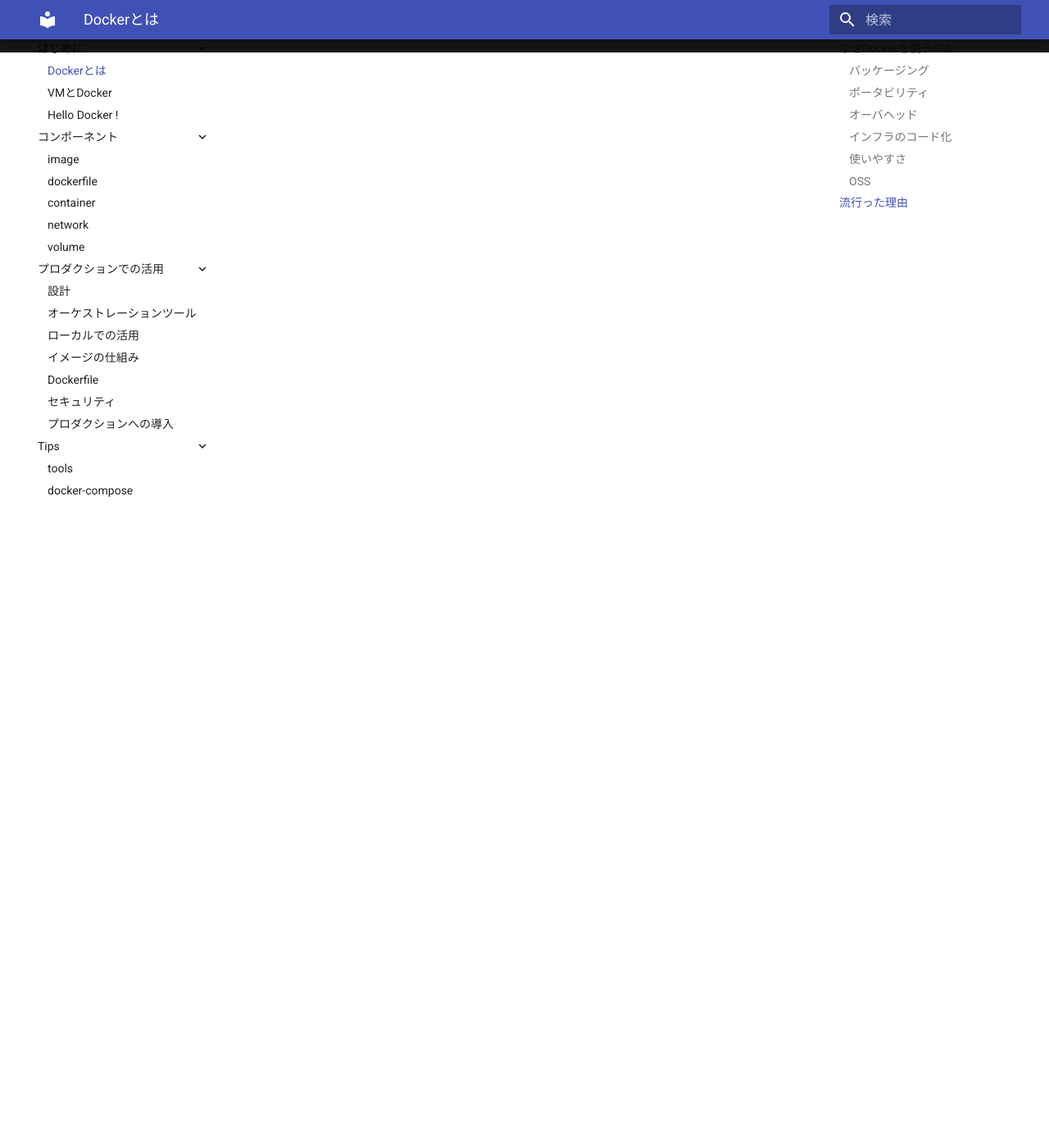
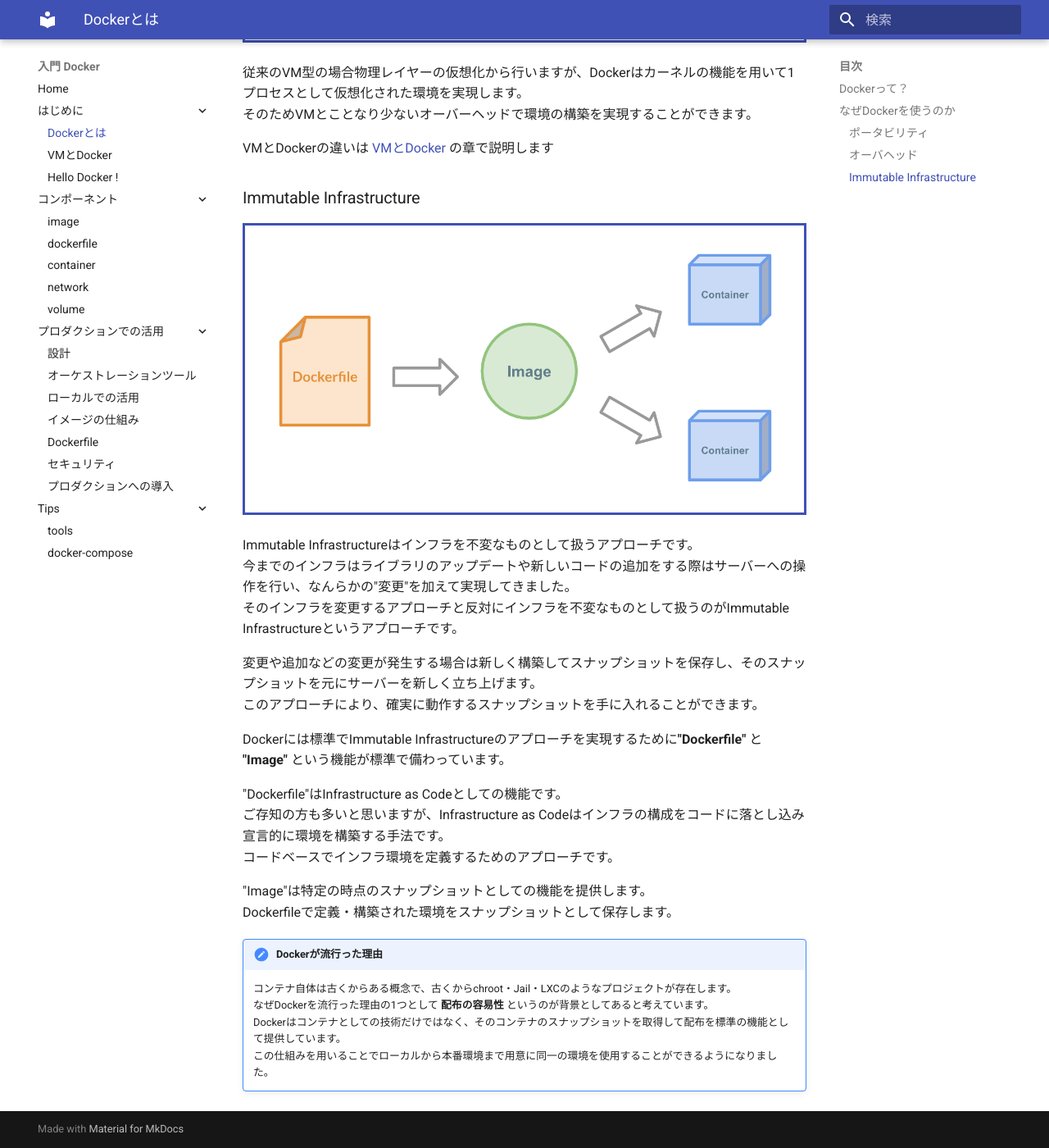
Before and after one commit to y-ohgi/introduction-docker, an MkDocs documentation site: the page built from docs/1_introduction/docker.md, in a window 1280 px wide and 1400 px high, scrolled down 1898 px. Shown: the whole window at 82% size. Built offline with MkDocs 1.6.1 and Material for MkDocs 9.7.7, drawn with Linux system fonts in a browser that asks for light colours; some of the changed text lies outside the part shown.

Commit message:
Add first version introduction docs

```diff
--- a/docs/1_introduction/docker.md
+++ b/docs/1_introduction/docker.md
@@ -4,35 +4,51 @@
 もはやバズワードではなくデファクトスタンダードの立ち位置を確立しはじめたDockerです。
 Dockerはコンテナと呼ばれる仮想化のための技術です。
 
+Dockerを何故使うのか、どんな技術でできているのかをざっくり紹介します。
+
 
 ## なぜDockerを使うのか
 
-### パッケージング
+### ポータビリティ
+![portability](imgs/portability.png)
 
-### ポータビリティ
-* 移植性。どんな環境でも動くよ
-* ローカル、CI、本番環境まで同じ挙動になる
+Dockerはパッケージングのための技術と言っても過言ではないでしょう。
+特定の環境をパッケージングし、どの環境でも動くポータビリティを保証します。
+
+Dockerはある時点のライブラリ・ランタイム・コードを1つのスナップショットとして保存します。
+その保存されたスナップショットを配布することで同一の環境を保証します。
+
+当たり前ですがネットワークの疎通など、パッケージングされた外の環境は保証されないです。
 
 ### オーバヘッド
-* 起動
-* 軽量
-* 効率的にプロセスを配置可能
+![vm-docker](imgs/vm-docker.png)
 
-### インフラのコード化
-* Immutable Infrastructure
-* コード管理
+従来のVM型の場合物理レイヤーの仮想化から行いますが、Dockerはカーネルの機能を用いて1プロセスとして仮想化された環境を実現します。
+そのためVMとことなり少ないオーバーヘッドで環境の構築を実現することができます。
 
-### 使いやすさ
-* 再現しやすく高いポータビリティのおかげでエンジニアだけでなく、デザイナーやディレクターでも容易にアプリケーションの起動ができるようになります
-* 高速に環境を用意できることは高速な開発に繋がります
+VMとDockerの違いは [VMとDocker](../vm-docker) の章で説明します
 
-### OSS
-* ロックインされない
+### Immutable Infrastructure
+![IaC](imgs/iac.png)
 
+Immutable Infrastructureはインフラを不変なものとして扱うアプローチです。
+今までのインフラはライブラリのアップデートや新しいコードの追加をする際はサーバーへの操作を行い、なんらかの"変更"を加えて実現してきました。
+そのインフラを変更するアプローチと反対にインフラを不変なものとして扱うのがImmutable Infrastructureというアプローチです。
 
-## 流行った理由
-コンテナ自体は古くからある概念で、古くからchroot・Jail・LXCのようなプロジェクトが存在します。
-なぜDockerを流行った理由の1つとして **配布の容易性** というのが背景としてあります。
+変更や追加などの変更が発生する場合は新しく構築してスナップショットを保存し、そのスナップショットを元にサーバーを新しく立ち上げます。
+このアプローチにより、確実に動作するスナップショットを手に入れることができます。
 
-Dockerはコンテナとしての技術だけではなく、そのコンテナのスナップショットを取得して配布することを考えられています。
-この仕組みを用いることでローカルから本番環境まで動作の差異を無くすことが期待できるようになりました。
+Dockerには標準でImmutable Infrastructureのアプローチを実現するために**"Dockerfile"** と **"Image"** という機能が標準で備わっています。
+
+"Dockerfile"はInfrastructure as Codeとしての機能です。
+ご存知の方も多いと思いますが、Infrastructure as Codeはインフラの構成をコードに落とし込み宣言的に環境を構築する手法です。
+コードベースでインフラ環境を定義するためのアプローチです。
+
+"Image"は特定の時点のスナップショットとしての機能を提供します。
+Dockerfileで定義・構築された環境をスナップショットとして保存します。
+
+!!! Dockerが流行った理由
+    コンテナ自体は古くからある概念で、古くからchroot・Jail・LXCのようなプロジェクトが存在します。
+    なぜDockerを流行った理由の1つとして **配布の容易性** というのが背景としてあると考えています。
+    Dockerはコンテナとしての技術だけではなく、そのコンテナのスナップショットを取得して配布を標準の機能として提供しています。
+    この仕組みを用いることでローカルから本番環境まで用意に同一の環境を使用することができるようになりました。
```
Also changed, not shown: docs/1_introduction/vm-docker.md (+4 -0 lines), docs/1_introduction/imgs/iac.png (added), docs/1_introduction/imgs/portability.png (added).
